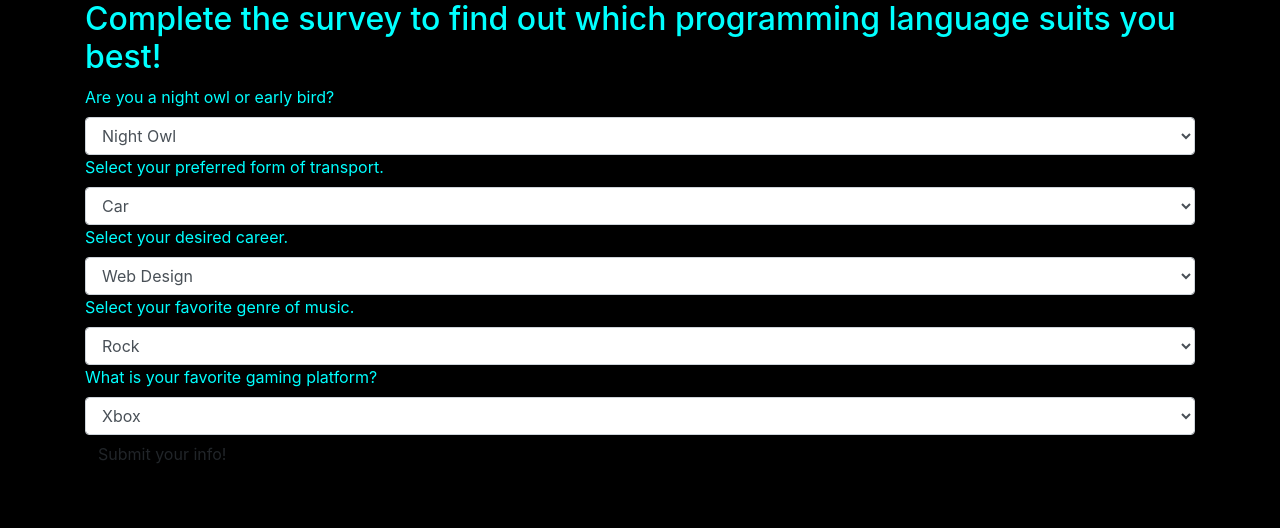
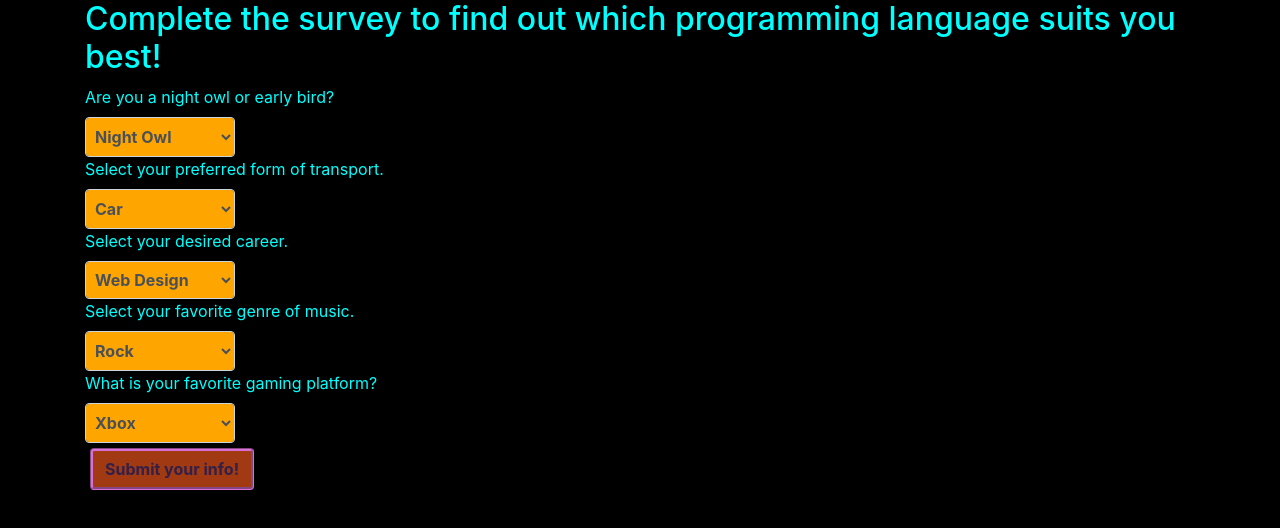
Before and after one commit to art-weinstein/Language-Suggester, a plain HTML site: page index.html in a window 1280 px wide. Drawn offline with Linux system fonts and the light colour scheme.

Commit message:
alter styling of drop down menus to orange and button to red.

```diff
--- a/css/styles.css
+++ b/css/styles.css
@@ -1,27 +1,67 @@
 body {
-  background-color: black;
+  background: black;
   color: aqua;
 }
+#sleep {
+  font-weight: bolder;
+  width: 150px;
+  height: 40px;
+  padding: 5px;
+  background-color: orange;
+}
+#transport {
+  font-weight: bolder;
+  width: 150px;
+  height: 40px;
+  padding: 5px;
+  background-color: orange;
+}
+#career {
+  font-weight: bolder;
+  width: 150px;
+  height: 40pxx;
+  padding: 5px;
+  background-color: orange;
+}
+#music {
+  font-weight: bolder;
+  width: 150px;
+  height: 40px;
+  padding: 5px;
+  background-color: orange;
+}
+#game {
+  font-weight: bolder;
+  width: 150px;
+  height: 40px;
+  padding: 5px;
+  background-color: orange;
+}
+#press {
+  font-weight: bolder;
+  font-weight: bolder;
+  color: rgb(52, 31, 71);
+  background-color: rgb(161, 57, 19);
+  border: orchid;
+  border-style: groove;
+  margin: 5px;
 
+}
 #cTheme{
+  padding-left: 200px;
   display: none;
 }
-
 #c {
-  background-color: black;
+  background: black;
   color: tomato;
   display: none;
-
 }
-
 #html {
   display: none;
 }
-
 #python {
   display: none;
 }
-
 #savage {
   display: none;
 }
```
